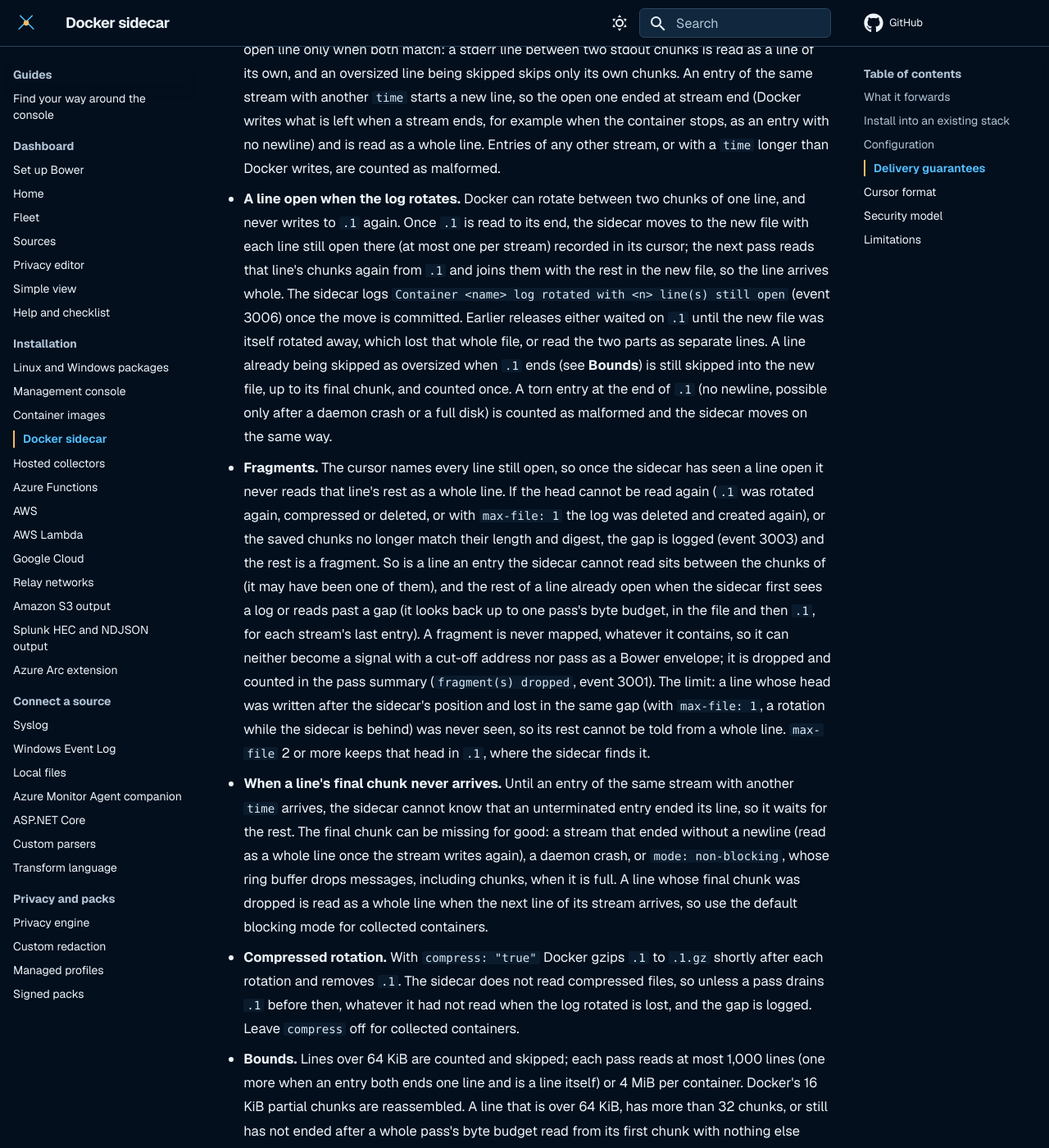
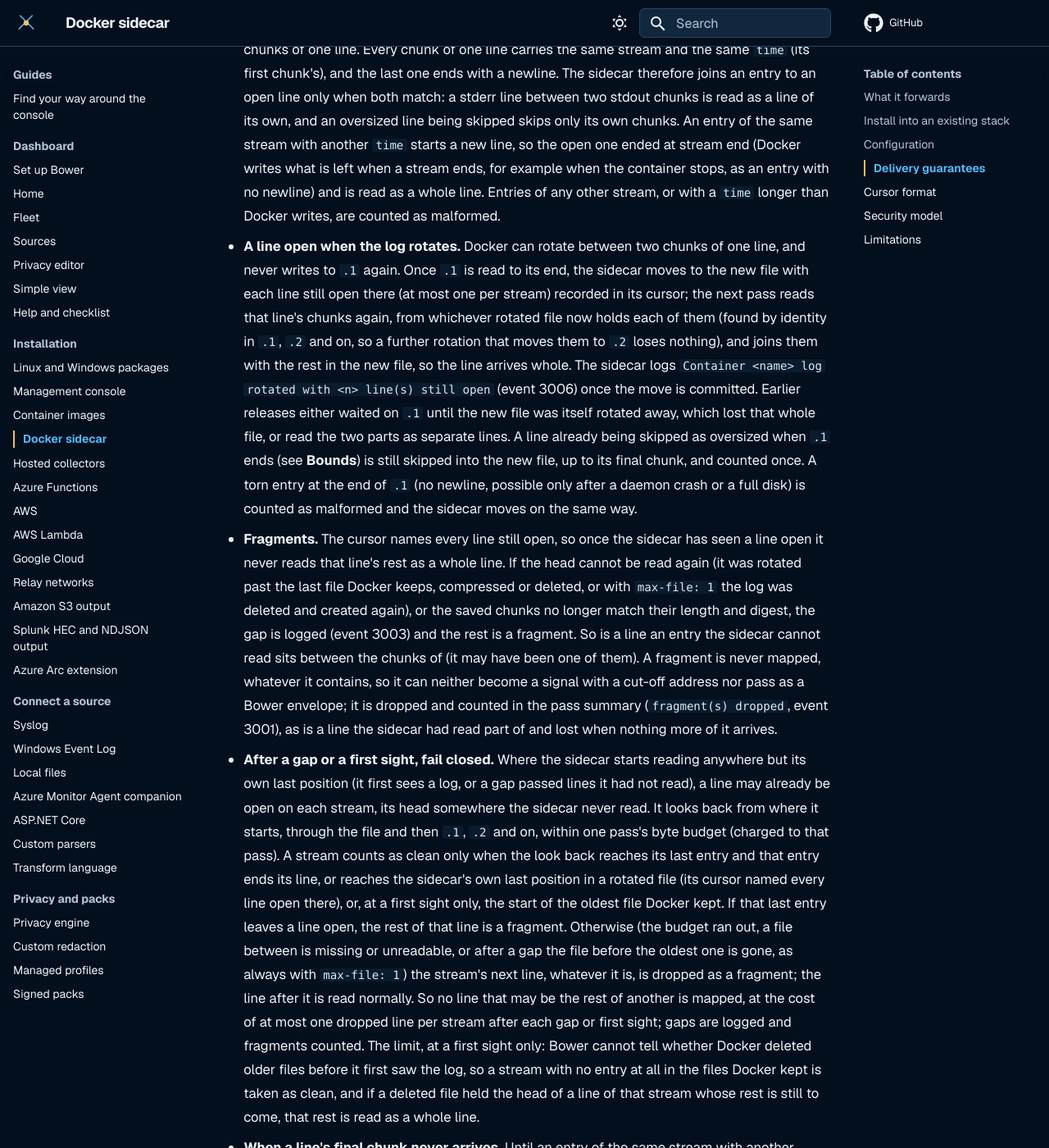
Before and after one commit to jusso-dev/Bower, an MkDocs documentation site: the page built from docs/deployment/docker-sidecar.md, in a window 1280 px wide and 1400 px high, scrolled down 3264 px. Shown: the whole window at 82% size. Built offline with MkDocs 1.6.1 and Material for MkDocs 9.7.7, drawn with Linux system fonts in a browser that asks for light colours; some of the changed text lies outside the part shown.

Commit message:
fix(docker): fail closed after a gap or first sight, find chunks in .1 to .N, digest pinned heads, charge the look back
Council round 4 fixes for the json-file reader:

- Fail closed. After a gap, a first sight or a replay, a stream is clean only when
  the look back reaches its last entry, the read's own last position in a rotated
  file, or (first sight only) the start of the oldest rotated file. Otherwise it is
  unproven: its next entry, whatever its time, keys a fragment, so at most one line
  per stream is dropped per gap or first sight. Covers an unseen head followed by
  more than a budget of another stream, a small first-sight budget, two rename-only
  rotations, and max-file: 1. The look back now walks .1, .2 ... .N.
- A line's chunks are found by identity in any rotated file, and a line that spans
  more than two files carries its middle chunks as `through` runs, so a head moved to
  .2 while the reader keeps up is no longer dropped as a fragment with a false 3003.
  A lost line of which nothing more arrives is counted (DockerLogBatch.Lost, added to
  the sidecar's fragment count). The 3003 message names every cause of a gap.
- A pinned head (read once, committed before it) now stores its start, length and
  digest and is checked when read again; a same-length edit makes it a fragment.
- The look back and the identities of rotated files after .1 are charged to the pass
  budget, so a pass stays within the budget plus one entry. The differential sets a
  tests-only option to keep comparing each read with the pre-refactor reader.
- Only main's cursor formats are supported: the unreleased round-3 head with length 0
  and no digest is refused as damaged, never migrated.

Docs (sidecar, threat model, AGENTS.md) state the real guarantee and its first-sight
limit.

Co-Authored-By: Claude Opus 5.5 <noreply@anthropic.com>

```diff
--- a/docs/deployment/docker-sidecar.md
+++ b/docs/deployment/docker-sidecar.md
@@ -97,12 +97,14 @@ docker compose -f deploy/docker/compose.sidecar-demo.yaml up --build
   restarted sidecar resumes where it stopped.
 - **Rotation.** Files are identified by their first bytes, so Docker's
   `max-size`/`max-file` rotation is detected. With `max-file` 2 or more Docker renames
-  the log to `.1`, and the sidecar drains `.1` before the new file. With `max-file: 1`
-  (Docker's default when only `max-size` is set) Docker deletes the log and creates it
-  again instead: there is no `.1`, so whatever the sidecar had not read when the log
-  rotated is lost and the gap is logged (event 3003) at every rotation. Set `max-file`
-  to 2 or more for collected containers, as the example Compose files do (`3`). If a log
-  rotates more than once between passes, the gap is logged too.
+  the log to `.1` (and older files to `.2` and on), and the sidecar drains `.1` before
+  the new file. With `max-file: 1` (Docker's default when only `max-size` is set) Docker
+  deletes the log and creates it again instead: there is no `.1`, so whatever the
+  sidecar had not read when the log rotated is lost, the gap is logged (event 3003) at
+  every rotation, and the first line of each stream after it is dropped as a possible
+  fragment (see **Fragments**). Set `max-file` to 2 or more for collected containers, as
+  the example Compose files do (`3`), so fewer lines are lost. If a log rotates more than
+  once between passes, the gap is logged too.
 - **Lines and streams.** Docker writes a line over 16 KiB as several chunks, and copies
   stdout and stderr into the same file at the same time, so another stream's entries can
   sit between two chunks of one line. Every chunk of one line carries the same stream
@@ -117,8 +119,10 @@ docker compose -f deploy/docker/compose.sidecar-demo.yaml up --build
 - **A line open when the log rotates.** Docker can rotate between two chunks of one
   line, and never writes to `.1` again. Once `.1` is read to its end, the sidecar moves
   to the new file with each line still open there (at most one per stream) recorded in
-  its cursor; the next pass reads that line's chunks again from `.1` and joins them with
-  the rest in the new file, so the line arrives whole. The sidecar logs `Container <name>
+  its cursor; the next pass reads that line's chunks again, from whichever rotated file
+  now holds each of them (found by identity in `.1`, `.2` and on, so a further rotation
+  that moves them to `.2` loses nothing), and joins them with the rest in the new file,
+  so the line arrives whole. The sidecar logs `Container <name>
   log rotated with <n> line(s) still open` (event 3006) once the move is committed.
   Earlier releases either waited on `.1` until the new file was itself rotated away,
   which lost that whole file, or read the two parts as separate lines. A line already
@@ -128,19 +132,32 @@ docker compose -f deploy/docker/compose.sidecar-demo.yaml up --build
   and the sidecar moves on the same way.
 - **Fragments.** The cursor names every line still open, so once the sidecar has seen a
   line open it never reads that line's rest as a whole line. If the head cannot be read
-  again (`.1` was rotated again, compressed or deleted, or with `max-file: 1` the log was
-  deleted and created again), or the saved chunks no longer match their length and
-  digest, the gap is logged (event 3003) and the rest is a fragment. So is a line an
-  entry the sidecar cannot read sits between the chunks of (it may have been one of
-  them), and the rest of a line already open when the sidecar first sees a log or reads
-  past a gap (it looks back up to one pass's byte budget, in the file and then `.1`, for
-  each stream's last entry). A fragment is never mapped, whatever it contains, so it can
+  again (it was rotated past the last file Docker keeps, compressed or deleted, or with
+  `max-file: 1` the log was deleted and created again), or the saved chunks no longer
+  match their length and digest, the gap is logged (event 3003) and the rest is a
+  fragment. So is a line an entry the sidecar cannot read sits between the chunks of (it
+  may have been one of them). A fragment is never mapped, whatever it contains, so it can
   neither become a signal with a cut-off address nor pass as a Bower envelope; it is
-  dropped and counted in the pass summary (`fragment(s) dropped`, event 3001). The
-  limit: a line whose head was written after the sidecar's position and lost in the
-  same gap (with `max-file: 1`, a rotation while the sidecar is behind) was never seen,
-  so its rest cannot be told from a whole line. `max-file` 2 or more keeps that head in
-  `.1`, where the sidecar finds it.
+  dropped and counted in the pass summary (`fragment(s) dropped`, event 3001), as is a
+  line the sidecar had read part of and lost when nothing more of it arrives.
+- **After a gap or a first sight, fail closed.** Where the sidecar starts reading
+  anywhere but its own last position (it first sees a log, or a gap passed lines it had
+  not read), a line may already be open on each stream, its head somewhere the sidecar
+  never read. It looks back from where it starts, through the file and then `.1`, `.2`
+  and on, within one pass's byte budget (charged to that pass). A stream counts as clean
+  only when the look back reaches its last entry and that entry ends its line, or reaches
+  the sidecar's own last position in a rotated file (its cursor named every line open
+  there), or, at a first sight only, the start of the oldest file Docker kept. If that
+  last entry leaves a line open, the rest of that line is a fragment. Otherwise (the
+  budget ran out, a file between is missing or unreadable, or after a gap the file
+  before the oldest one is gone, as always with `max-file: 1`) the stream's next line,
+  whatever it is, is dropped as a fragment; the line after it is read normally. So no
+  line that may be the rest of another is mapped, at the cost of at most one dropped
+  line per stream after each gap or first sight; gaps are logged and fragments counted.
+  The limit, at a first sight only: Bower cannot tell whether Docker deleted older files
+  before it first saw the log, so a stream with no entry at all in the files Docker
+  kept is taken as clean, and if a deleted file held the head of a line of that stream
+  whose rest is still to come, that rest is read as a whole line.
 - **When a line's final chunk never arrives.** Until an entry of the same stream with
   another `time` arrives, the sidecar cannot know that an unterminated entry ended its
   line, so it waits for the rest. The final chunk can be missing for good: a stream that
@@ -177,20 +194,27 @@ and ordinary cursors serialise byte-for-byte as before:
 - `"pending"`: every line open at `offset`, at most one per stream, each named by its
   `stream` and Docker `time`. One being skipped has `"discarding":true`. One being
   assembled has `file` (the fingerprint of the file holding its first chunk, `.1` after a
-  rotation), `start` (its first chunk), `chunks` (its later chunks in `file`), `rest` (its
-  chunks in the cursor's own file when `file` is `.1`), `length` (characters so far) and
-  `digest` (SHA-256 of those characters, 16 bytes, base64), so the next pass reads exactly
-  those chunks again and checks them. One whose head is the next entry of its key has
-  `file` and `start` equal to the cursor's own and `length` 0. The rest of one whose head
-  was lost has `"fragment":true`. Offsets, a length, a digest and the time only, never
-  line content.
+  rotation), `start` (its first chunk), `chunks` (its later chunks in `file`), `through`
+  (its chunks in each file rotated between `file` and the cursor's, as `file` and
+  `chunks`), `rest` (its chunks in the cursor's own file when `file` is a rotated one),
+  `length` (characters so far) and `digest` (SHA-256 of those characters, 16 bytes,
+  base64), so the next pass reads exactly those chunks again and checks them. One read
+  once and committed before its head has `file` equal to the cursor's own, `start` at or
+  after `offset`, and the `length` and `digest` read so far, checked when the head is
+  read again. The rest of one whose head was lost has `"fragment":true` (and
+  `"lost":true` when the sidecar had read part of it). A stream not proven clean after a
+  gap or a first sight has `"unproven":true`, `"fragment":true` and no `time`: its next
+  line is a fragment. Offsets, a length, a digest and the time only, never line content.
 
 A rotation the sidecar drains carries them into the new file. Truncation, a missed
-rotation or a lost `.1` turns each open line into the rest of one (`"fragment":true`),
-so its rest is a fragment. A cursor that does not pass validation (another schema, a
-range past its offset or out of order, chunks shared by two lines) is refused as a
-whole: the sidecar logs `Stored cursor for <name> is damaged` (event 3007) and reads
-from the start position again, as for a new container.
+rotation or a lost rotated file turns each open line into the rest of one
+(`"fragment":true`), so its rest is a fragment. A cursor that does not pass validation
+(another schema, a range past its offset or out of order, chunks shared by two lines) is
+refused as a whole: the sidecar logs `Stored cursor for <name> is damaged` (event 3007)
+and reads from the start position again, as for a new container. `pending` is new in
+this release: only cursors released on main are read as described here, and a
+`pending` form written by a pre-release build that this release does not write (such as
+an open head with `length` 0 and no `digest`) is refused the same way.
 
 A cursor written before `pending` existed with `"discarding":true` names no line. The
 old release skipped every entry up to the first that ends with a newline, whatever its
```
Also changed, not shown: docs/security/threat-model.md (+13 -6 lines), src/Bower.Source.Docker/AGENTS.md (+39 -20 lines), 6 other files.
